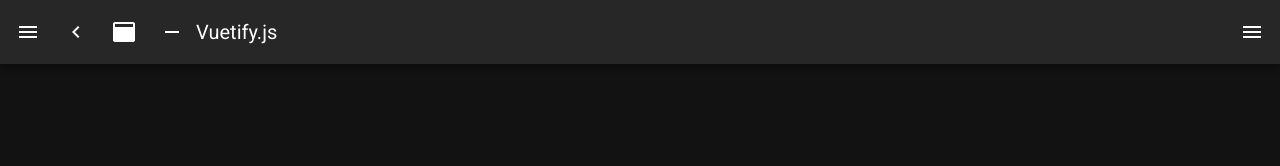
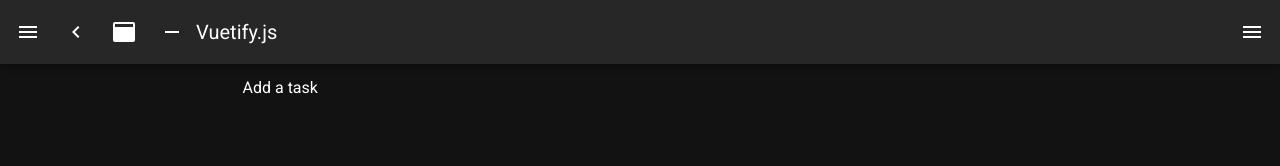
Before and after one commit to acaibawl/nuxt2_composition_api, a Nuxt app: page /NuxtVuex in a window 1280 px wide. Before the commit this address had no page. Shown: the top 166 px of the page. Built offline with nearby package versions, Linux system fonts and the light colour scheme.

Commit message:
Compositin ApiでのVuexを利用するコンポーネントのNuxt版を作成

```diff
--- /dev/null
+++ b/components/NuxtAddTodo.vue
@@ -0,0 +1,34 @@
+<template>
+  <div>
+    <input v-model="newTitle" />
+    <button @click="() => handleAddTodo(newTitle)">
+      Add a task
+    </button>
+  </div>
+</template>
+
+<script lang="ts">
+import { defineComponent, ref } from '@vue/composition-api';
+import { addTodo } from '../store/store';
+
+export default defineComponent({
+  setup: () => {
+    const newTitle = ref('');
+    const handleAddTodo = (title: string) => {
+      addTodo(title);
+      newTitle.value = '';
+    };
+
+    return {
+      newTitle,
+      handleAddTodo,
+    };
+  },
+});
+</script>
+
+<style scoped>
+input {
+  color: white;
+}
+</style>
--- /dev/null
+++ b/components/NuxtTodoList.vue
@@ -0,0 +1,20 @@
+<template>
+  <ul>
+    <li v-for="(todo, index) in state.todoList.value" :key="index">
+      {{ todo.title }}
+    </li>
+  </ul>
+</template>
+
+<script lang="ts">
+import { defineComponent } from '@vue/composition-api';
+import state from '../store/store';
+
+export default defineComponent({
+  setup: () => {
+    return {
+      state,
+    };
+  },
+});
+</script>
--- /dev/null
+++ b/pages/NuxtVuex.vue
@@ -0,0 +1,19 @@
+<template>
+  <div>
+    <nuxt-add-todo />
+    <nuxt-todo-list />
+  </div>
+</template>
+
+<script lang="ts">
+import { defineComponent } from '@vue/composition-api'; // ★'vue'に代えてimport
+
+export default defineComponent({
+  name: 'NuxtVuexVue',
+  setup: () => {
+    return {
+
+    };
+  },
+});
+</script>
```
